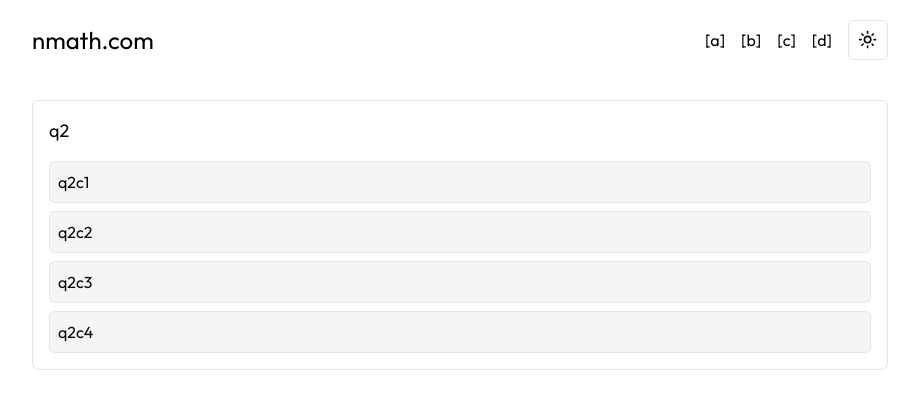
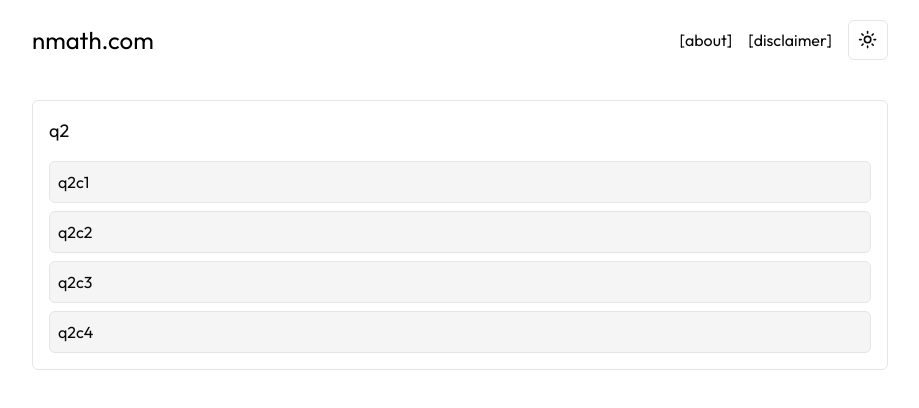
Before and after one commit to WanmaiXD/nmath, a Next.js app: page / in a window 1280 px wide. Shown: the top 408 px of the page, without its empty margins (180-1099 px from the left). Built offline with nearby package versions, Linux system fonts and the light colour scheme.

Commit message:
feat: changed link text and uses nextlink

```diff
--- a/components/nav/mainNav.tsx
+++ b/components/nav/mainNav.tsx
@@ -1,6 +1,7 @@
 "use client";
 import React, { useState } from "react";
 import { ModeToggle } from "../theming/themeToggle";
+import Link from "next/link";
 
 const MainNav = () => {
   return (
@@ -9,30 +10,19 @@ const MainNav = () => {
         <div className="text-black dark:text-white text-2xl">nmath.com</div>
 
         <div className={`flex items-center space-x-4`}>
-          <a
-            href="#"
-            className="text-black dark:text-white hover:text-gray-200"
+          <Link
+            href="/about"
+            className="transition-colors duration-200 ease-in-out hover:text-orange-600"
           >
-            [a]
-          </a>
-          <a
-            href="#"
-            className="text-black dark:text-white hover:text-gray-200"
+            [about]
+          </Link>
+
+          <Link
+            href="/disclaimer"
+            className="transition-colors duration-200 ease-in-out hover:text-orange-600"
           >
-            [b]
-          </a>
-          <a
-            href="#"
-            className="text-black dark:text-white hover:text-gray-200"
-          >
-            [c]
-          </a>
-          <a
-            href="#"
-            className="text-black dark:text-white hover:text-gray-200"
-          >
-            [d]
-          </a>
+            [disclaimer]
+          </Link>
 
           <div>
             <ModeToggle />
```
